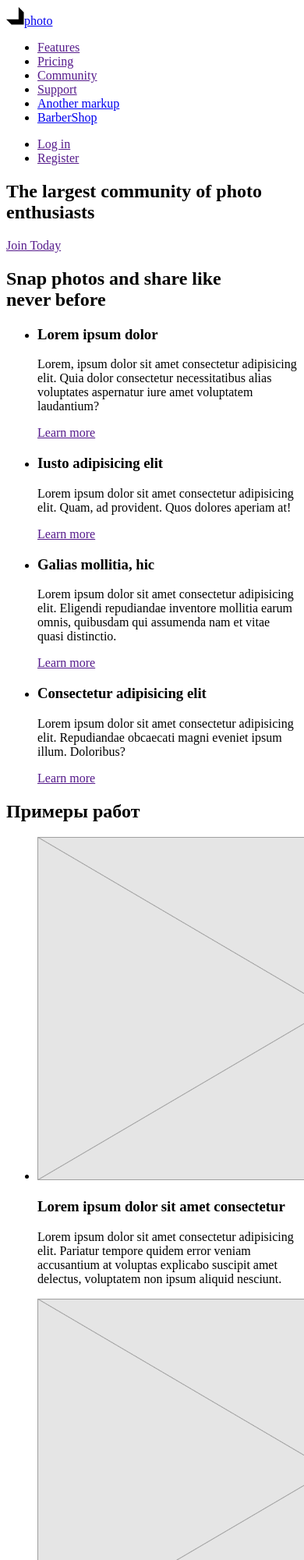
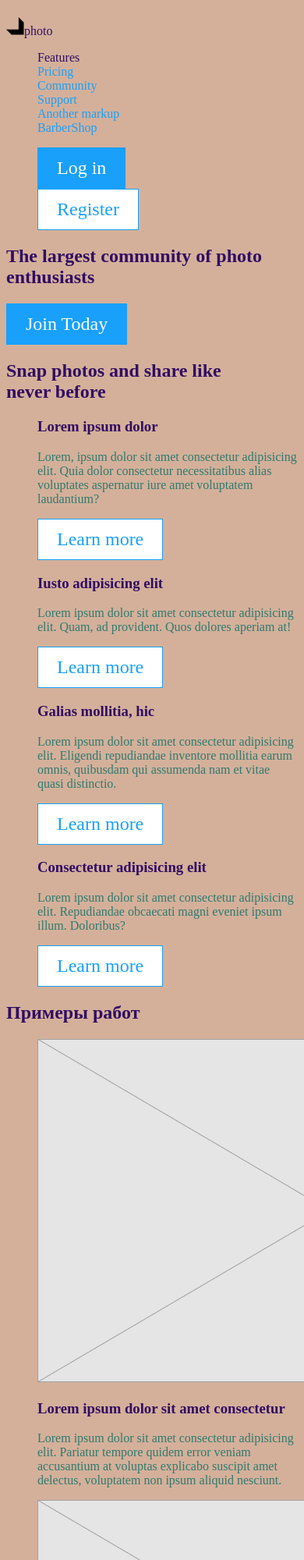
Before and after one commit to AnnaGubar/HTML-tutorial, a plain HTML site: page index.html in a window 390 px wide. Shown: the top 2000 px of the page at 78% size. Drawn offline with Linux system fonts and the light colour scheme.

Commit message:
adds markup

```diff
--- /dev/null
+++ b/css/styles.css
@@ -0,0 +1,82 @@
+/* цвет основного текста #000000 #310c63*/
+/* цвет основного текста #2a2a2a #2e7a70*/
+/* вторичный цвет текста rgba(0, 0, 0, 0.8) */
+/* #FFFFFF #d4b09a*/
+/* акцент #18A0FB */
+/* вторичный цвет фона #F5F5F5 */
+
+:root {
+  --primary-text-color: #2e7a70;
+  --title-text-color: #310c63;
+  --accent-color: #18A0FB;
+  --primary-bg-color: #d4b09a;
+  --button-color: #FFFFFF;
+}
+
+body {
+  background: var(--primary-bg-color);
+  color: var(--primary-text-color);
+}
+
+ul {
+  list-style: none;
+}
+
+a {
+  text-decoration: none;
+}
+
+.logo {
+  color: var(--title-text-color);
+}
+
+.site-nav .link {
+  color: var(--accent-color);
+}
+
+.site-nav .link:hover,
+.site-nav .link:focus {
+  color: var(--title-text-color);
+}
+
+.site-nav .link.current {
+  color: var(--title-text-color);
+}
+
+.hero-title {
+  color: var(--title-text-color);
+}
+
+.section-title {
+  color: var(--title-text-color);
+}
+
+.features .title {
+  color: var(--title-text-color);
+}
+
+.work .title {
+  color: var(--title-text-color);
+}
+
+.button {
+  color: var(--title-text-color);
+  background-color: var(--primary-bg-color);
+
+  font-size: 24px;
+  padding: 12px 24px;
+  display: inline-block;
+  border: 1px solid black;
+}
+
+.button.primary {
+  color: var(--button-color);
+  background-color: var(--accent-color);
+  border-color: transparent;
+}
+
+.button.secondary {
+  color: var(--accent-color);
+  background-color: var(--button-color);
+  border-color: var(--accent-color);
+}
--- a/index.html
+++ b/index.html
@@ -1,171 +1,164 @@
 <!DOCTYPE html>
 <html lang="en">
   <head>
-    <meta charset="UTF-8">
-    <meta http-equiv="X-UA-Compatible" content="IE=edge">
-    <meta name="viewport" content="width=device-width, initial-scale=1.0">
+    <meta charset="UTF-8" />
+    <meta name="viewport" content="width=device-width, initial-scale=1.0" />
     <title>Markup for training</title>
+    <link rel="stylesheet" href="./css/styles.css" />
   </head>
   <body>
+    <h1 class="title"></h1>
+    <!-- шапка сайта -->
     <header>
       <nav>
-   <a href="/">
-    <img src="./images/logo.svg" alt="">photo
+        <a href="/" class="logo">
+          <img src="./images/logo.svg" alt="" />photo
         </a>
 
-   <ul>
-    <li><a href="">Features</a></li>
-    <li><a href="">Pricing</a></li>
-    <li><a href="">Community</a></li>
-    <li><a href="">Support</a></li>
-    <li><a href="positioning.html">Another markup</a></li>
-    <li><a href="barbershop.html">BarberShop</a></li>
-
+        <ul class="site-nav">
+          <li><a href="" class="link current">Features</a></li>
+          <li><a href="" class="link">Pricing</a></li>
+          <li><a href="./community.html" class="link">Community</a></li>
+          <li><a href="" class="link">Support</a></li>
+          <li><a href="positioning.html" class="link">Another markup</a></li>
+          <li><a href="barbershop.html" class="link">BarberShop</a></li>
         </ul>
 
-   <ul>
-    <li><a href="">Log in</a></li>
-    <li><a href="">Register</a></li>
+        <ul class="auth-nav">
+          <li><a href="" class="button primary">Log in</a></li>
+          <li><a href="" class="button secondary">Register</a></li>
         </ul>
       </nav>
     </header>
 
     <main>
-<div>
-    <section>
-        <h1>The largest community of photo enthusiasts</h1>
-        <a href="">Join Today</a>
+      <!-- Герой -->
+      <section class="hero">
+        <h1 class="hero-title">The largest community of photo enthusiasts</h1>
+        <a href="" class="button primary">Join Today</a>
       </section>
-</div>
-
-<section>
-    <h2>Snap photos and share like<br>never before</h2>
-    <ul>
+      <!-- Преимущества -->
+      <section class="section">
+        <h2 class="section-title">
+          Snap photos and share like<br />never before
+        </h2>
+        <ul class="features">
           <li>
-            <h3>Lorem ipsum dolor</h3>
-            <p>Lorem, ipsum dolor sit amet consectetur adipisicing elit. Quia dolor consectetur necessitatibus alias
-                voluptates aspernatur iure amet voluptatem laudantium?</p>
-            <a href="">Learn more</a>
+            <h3 class="title">Lorem ipsum dolor</h3>
+            <p>
+              Lorem, ipsum dolor sit amet consectetur adipisicing elit. Quia
+              dolor consectetur necessitatibus alias voluptates aspernatur iure
+              amet voluptatem laudantium?
+            </p>
+            <a href="" class="button secondary">Learn more</a>
           </li>
           <li>
-            <h3>Iusto adipisicing elit</h3>
-            <p>Lorem ipsum dolor sit amet consectetur adipisicing elit. Quam, ad provident. Quos dolores aperiam at!</p>
-            <a href="">Learn more</a>
+            <h3 class="title">Iusto adipisicing elit</h3>
+            <p>
+              Lorem ipsum dolor sit amet consectetur adipisicing elit. Quam, ad
+              provident. Quos dolores aperiam at!
+            </p>
+            <a href="" class="button secondary">Learn more</a>
           </li>
           <li>
-            <h3>Galias mollitia, hic</h3>
-            <p>Lorem ipsum dolor sit amet consectetur adipisicing elit. Eligendi repudiandae inventore mollitia earum
-                omnis, quibusdam qui assumenda nam et vitae quasi distinctio.</p>
-            <a href="">Learn more</a>
+            <h3 class="title">Galias mollitia, hic</h3>
+            <p>
+              Lorem ipsum dolor sit amet consectetur adipisicing elit. Eligendi
+              repudiandae inventore mollitia earum omnis, quibusdam qui
+              assumenda nam et vitae quasi distinctio.
+            </p>
+            <a href="" class="button secondary">Learn more</a>
           </li>
           <li>
-            <h3>Consectetur adipisicing elit</h3>
-            <p>Lorem ipsum dolor sit amet consectetur adipisicing elit. Repudiandae obcaecati magni eveniet ipsum illum.
-                Doloribus?</p>
-            <a href="">Learn more</a>
-        </li>
-    </ul>
-
-</section>
-
-<section>
-    <h2>Примеры работ</h2>
-    <ul>
-        <li>
-            <img src="./images/placeholder.png" alt="" width="750">
-            <h3>Lorem ipsum dolor sit amet consectetur</h3>
-            <p>Lorem ipsum dolor sit amet consectetur adipisicing elit. Pariatur tempore quidem error veniam accusantium
-                at voluptas explicabo suscipit amet delectus, voluptatem non ipsum aliquid nesciunt.</p>
-        </li>
-        <li>
-            <img src="./images/placeholder.png" alt="" width="750">
-            <h3>Pariatur tempore quidem error veniam</h3>
-            <p>Lorem ipsum dolor sit amet consectetur adipisicing elit. Pariatur tempore quidem error veniam accusantium
-                at voluptas explicabo suscipit amet delectus, voluptatem non ipsum aliquid nesciunt.</p>
+            <h3 class="title">Consectetur adipisicing elit</h3>
+            <p>
+              Lorem ipsum dolor sit amet consectetur adipisicing elit.
+              Repudiandae obcaecati magni eveniet ipsum illum. Doloribus?
+            </p>
+            <a href="" class="button secondary">Learn more</a>
           </li>
         </ul>
       </section>
-
-<section>
-    <h2>You are in the good company</h2>
-    <p>laboriosam harum incidunt, veritatis recusandae repellendus quis, ratione amet delectus nostrum, quae aliquam ut
-        id blanditiis at!</p>
-    <ul>
-        <li><a href=""><img src="./images/icon.svg" alt="лого компании"></a></li>
-        <li><a href=""><img src="./images/icon.svg" alt="лого компании"></a></li>
-        <li><a href=""><img src="./images/icon.svg" alt="лого компании"></a></li>
-        <li><a href=""><img src="./images/icon.svg" alt="лого компании"></a></li>
-        <li><a href=""><img src="./images/icon.svg" alt="лого компании"></a></li>
-        <li><a href=""><img src="./images/icon.svg" alt="лого компании"></a></li>
-        <li><a href=""><img src="./images/icon.svg" alt="лого компании"></a></li>
-        <li><a href=""><img src="./images/icon.svg" alt="лого компании"></a></li>
+      <!-- Примеры работ -->
+      <section class="section">
+        <h2 class="section-title">Примеры работ</h2>
+        <ul class="work">
+          <li>
+            <img src="./images/placeholder.png" alt="" width="750" />
+            <h3 class="title">Lorem ipsum dolor sit amet consectetur</h3>
+            <p>
+              Lorem ipsum dolor sit amet consectetur adipisicing elit. Pariatur
+              tempore quidem error veniam accusantium at voluptas explicabo
+              suscipit amet delectus, voluptatem non ipsum aliquid nesciunt.
+            </p>
+          </li>
+          <li>
+            <img src="./images/placeholder.png" alt="" width="750" />
+            <h3 class="title">Pariatur tempore quidem error veniam</h3>
+            <p>
+              Lorem ipsum dolor sit amet consectetur adipisicing elit. Pariatur
+              tempore quidem error veniam accusantium at voluptas explicabo
+              suscipit amet delectus, voluptatem non ipsum aliquid nesciunt.
+            </p>
+          </li>
         </ul>
       </section>
-</main>
-
+      <!-- Клиенты -->
+      <section class="section">
+        <h2 class="section-title">You are in the good company</h2>
+        <p>
+          laboriosam harum incidunt, veritatis recusandae repellendus quis,
+          ratione amet delectus nostrum, quae aliquam ut id blanditiis at!
+        </p>
+        <ul>
+          <li>
+            <a href=""><img src="./images/icon.svg" alt="лого компании" /></a>
+          </li>
+          <li>
+            <a href=""><img src="./images/icon.svg" alt="лого компании" /></a>
+          </li>
+          <li>
+            <a href=""><img src="./images/icon.svg" alt="лого компании" /></a>
+          </li>
+          <li>
+            <a href=""><img src="./images/icon.svg" alt="лого компании" /></a>
+          </li>
+          <li>
+            <a href=""><img src="./images/icon.svg" alt="лого компании" /></a>
+          </li>
+          <li>
+            <a href=""><img src="./images/icon.svg" alt="лого компании" /></a>
+          </li>
+          <li>
+            <a href=""><img src="./images/icon.svg" alt="лого компании" /></a>
+          </li>
+          <li>
+            <a href=""><img src="./images/icon.svg" alt="лого компании" /></a>
+          </li>
+        </ul>
+      </section>
+      <!-- Регистрация -->
       <section>
-    <p>Lorem ipsum dolor sit amet consectetur adipisicing elit. Molestiae, ut. Et sequi ratione quidem doloribus praesentium voluptatum at eum quae impedit unde commodi, debitis corporis harum dolor necessitatibus illum eaque!</p>
+        <p>
+          Lorem ipsum dolor sit amet consectetur adipisicing elit. Molestiae,
+          ut. Et sequi ratione quidem doloribus praesentium voluptatum at eum
+          quae impedit unde commodi, debitis corporis harum dolor necessitatibus
+          illum eaque!
+        </p>
         <div>
-        <a href="">Join Today</a>
-        <a href="">Contact us</a>
+          <a href="" class="button primary">Join Today</a>
+          <a href="" class="button secondary">Contact us</a>
         </div>
       </section>
-
-<section>
-    <h2>Lorem ipsum dolor sit amet consectetur adipisicing elit.</h2>
-    <p>Lorem ipsum dolor sit amet consectetur adipisicing elit. Debitis, nobis expedita. Adipisci ut rem ducimus quisquam sunt aut.</p>
-    <ul>
-        <li><h3>Lorem ipsum dolor sit.</h3><p>Lorem ipsum dolor sit amet consectetur adipisicing elit. Quibusdam, minus.</p></li>
-        <li><h3>Lorem ipsum dolor sit.</h3>
-        <p>Lorem ipsum dolor sit amet consectetur, adipisicing elit.</p></li>
-        <li><h3>Lorem, ipsum.</h3>
-        <p>Lorem ipsum dolor sit amet, consectetur adipisicing elit. Cumque recusandae quos eos neque.</p></li>
-        <!-- <img src="" alt=""> -->
-    </ul>
-
-</section>
-
-<section>
-    <h2>Lorem ipsum dolor sit amet consectetur adipisicing elit.</h2>
-    <p>Lorem ipsum dolor sit amet consectetur adipisicing elit. Debitis, nobis expedita. Adipisci ut rem ducimus
-        quisquam sunt aut.</p>
-<ul>
-    <li><img src="./images/placeholder.png" width="400"><h3>Adipisci ut rem ducimus quisquam</h3><p>Lorem ipsum dolor sit amet consectetur adipisicing elit. Facere fuga magnam aperiam officia eaque quaerat at.</p></li>
-    <li><img src="./images/placeholder.png" width="400"><h3>Facere fuga magnam</h3><p>Et sequi ratione quidem doloribus praesentium voluptatum at eum quae impedit unde commodi, debitis corporis harum dolor
-    necessitatibus illum eaque!</p></li>
-</ul>
-
-</section>
-
-<section>
-    <h2>Lorem ipsum dolor sit.</h2>
-    <p>Lorem ipsum, dolor sit amet consectetur adipisicing elit. Ad et earum odio doloremque ipsum.</p>
-    <ul>
-        <li><a href=""><img src="./images/placeholder.png" alt="" width="100"></a></li>
-        <li><a href=""><img src="./images/placeholder.png" alt="" width="100"></a></li>
-        <li><a href=""><img src="./images/placeholder.png" alt="" width="100"></a></li>
-        <li><a href=""><img src="./images/placeholder.png" alt="" width="100"></a></li>
-        <li><a href=""><img src="./images/placeholder.png" alt="" width="100"></a></li>
-        <li><a href=""><img src="./images/placeholder.png" alt="" width="100"></a></li>
-    </ul>
-<div>
-        <img src="./images/placeholder.png" alt="">
-        <h3>Lorem ipsum dolor sit amet.</h3>
-        <p>Lorem ipsum, dolor sit amet consectetur adipisicing elit. Totam voluptatibus, blanditiis voluptate odit non
-            aspernatur magni nobis voluptatum? Nemo optio amet dolorem quia obcaecati. Dolorum nam repellat optio natus!
-            Suscipit porro magni officiis error esse!</p>
-</div>
-</section>
-
+    </main>
+    <!-- Подвал -->
     <footer>
       <ul>
         <li><a href="">Mobile app</a></li>
         <li><a href="">Community</a></li>
         <li><a href="">Company</a></li>
       </ul>
-<a href="/">
-    <img src="./images/logo.svg" alt="">photo
-</a>
+      <a href="/"> <img src="./images/logo.svg" alt="" />photo </a>
       <ul>
         <li><a href="">Help desk</a></li>
         <li><a href="">Blog</a></li>
```
Also changed, not shown: community.html (added, +57 -0 lines), positioning.html (+16 -6 lines), 1 other file. Lines whose indentation alone changed are shown as unchanged.
